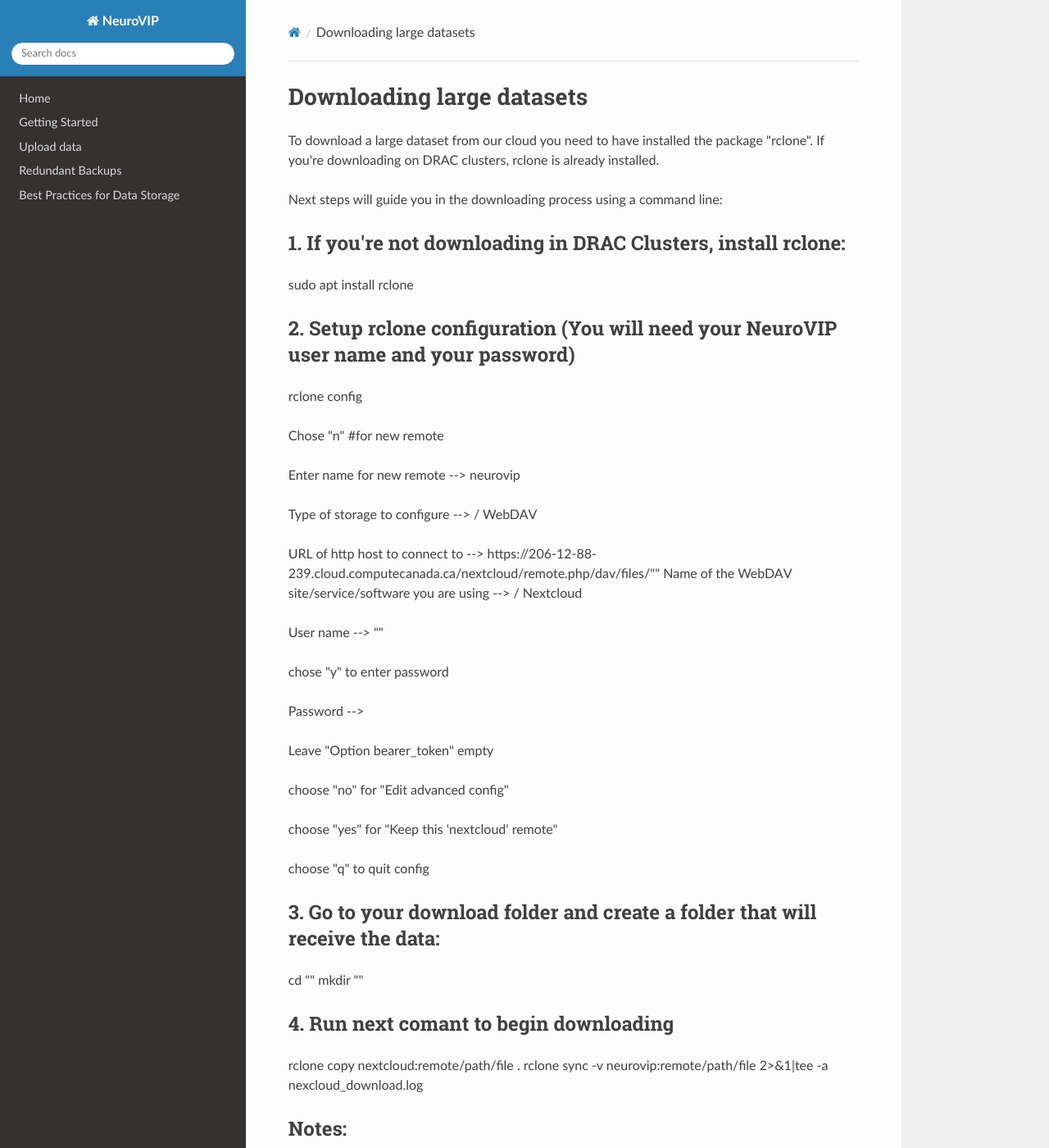
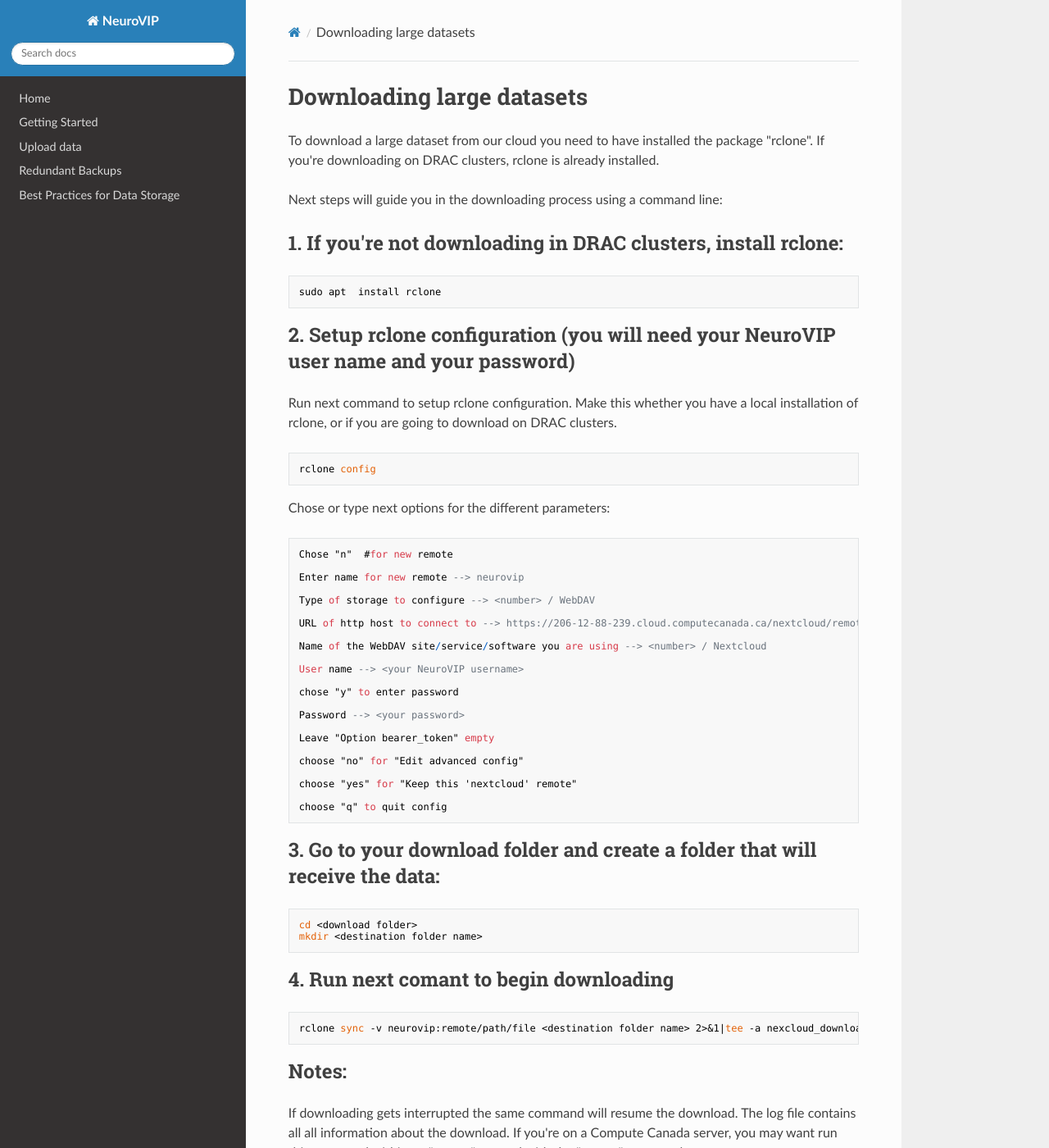
Before and after one commit to neurobioinfo/Neuro_Bioinfo_Core.Nextcloud, an MkDocs documentation site: the page built from docs/download_data.md, in a window 1280 px wide and 1400 px high. Shown: the whole window at 82% size. Built offline with MkDocs 1.6.1, drawn with Linux system fonts in a browser that asks for light colours; nearby versions of some CDN libraries; some of the changed text lies outside the part shown.

Commit message:
Update download_data.md

````diff
--- a/docs/download_data.md
+++ b/docs/download_data.md
@@ -4,23 +4,31 @@
 
 Next steps will guide you in the downloading process using a command line:
 
-## 1. If you're not downloading in DRAC Clusters, install rclone:
+## 1. If you're not downloading in DRAC clusters, install rclone:
+```
 sudo apt  install rclone
+```
 
-## 2. Setup rclone configuration (You will need your NeuroVIP user name and your password)
+## 2. Setup rclone configuration (you will need your NeuroVIP user name and your password)
+
+Run next command to setup rclone configuration. Make this whether you have a local installation of rclone, or if you are going to download on DRAC clusters.
+```
 rclone config
+```
 
-
+Chose or type next options for the different parameters:
+```
 Chose "n"  #for new remote
 
 Enter name for new remote --> neurovip
 
 Type of storage to configure --> <number> / WebDAV
 
-URL of http host to connect to --> https://206-12-88-239.cloud.computecanada.ca/nextcloud/remote.php/dav/files/"<your NeuroVIP username>"
+URL of http host to connect to --> https://206-12-88-239.cloud.computecanada.ca/nextcloud/remote.php/dav/files/<your NeuroVIP username>
+
 Name of the WebDAV site/service/software you are using --> <number> / Nextcloud
 
-User name --> "<your NeuroVIP username>"
+User name --> <your NeuroVIP username>
 
 chose "y" to enter password
 
@@ -33,16 +41,20 @@
 choose "yes" for "Keep this 'nextcloud' remote"
 
 choose "q" to quit config
-
+```
 
 ## 3. Go to your download folder and create a folder that will receive the data:
-cd "<download folder>"
-mkdir "<destination folder>"
+```
+cd <download folder>
+mkdir <destination folder name>
+```
 
 ## 4. Run next comant to begin downloading
-rclone copy nextcloud:remote/path/file .
+```
 rclone sync -v neurovip:remote/path/file <destination folder name> 2>&1|tee -a nexcloud_download.log
+```
 
 ## Notes:
 If downloading gets interrupted the same command will resume the download.
+The log file contains all all information about the download.
 If you're on a Compute Canada server, you may want run this command within an "screen" created with the "screen" command.
````
